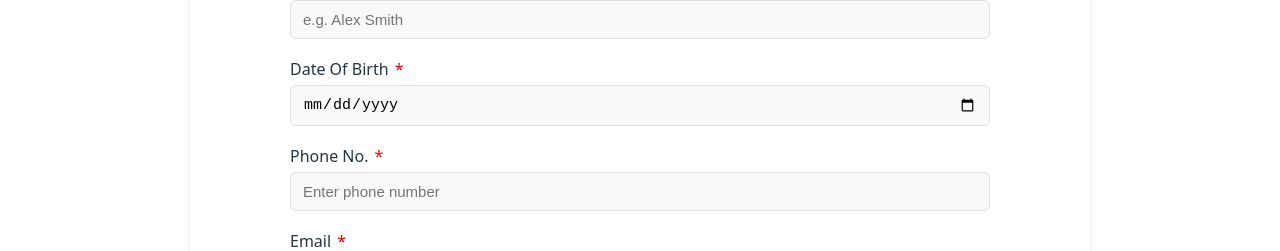
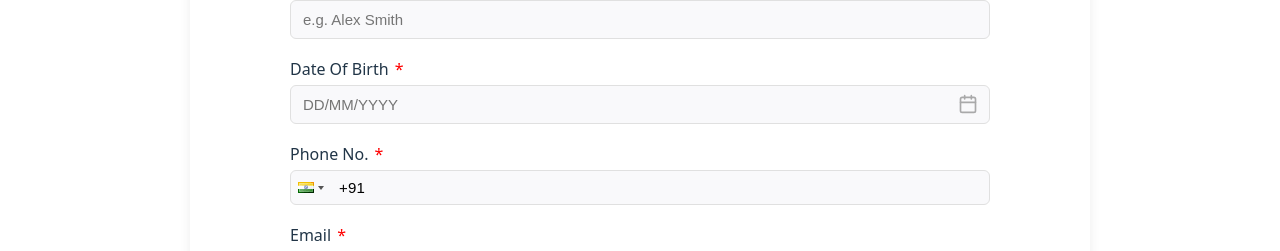
Before and after one commit to workiy-git/workiy-academy-ui, a React (Vite) app: page /internship in a window 1280 px wide. Shown: the part 521-772 px from the top of the page. Built offline with nearby package versions, Linux system fonts and the light colour scheme.

Commit message:
Changes - icons and functionalities
FIelds with appropriate fns- say calendar icon update and phone number fields updated.

```diff
--- a/package.json
+++ b/package.json
@@ -14,9 +14,11 @@
     "@emotion/styled": "^11.14.1",
     "@mui/icons-material": "^7.3.1",
     "@mui/material": "^7.3.1",
-  "react": "^18.3.0",
-  "react-dom": "^18.3.0",
+    "flatpickr": "^4.6.13",
+    "react": "^18.3.0",
+    "react-dom": "^18.3.0",
     "react-material-ui-carousel": "^3.4.2",
+    "react-phone-input-2": "^2.15.1",
     "react-router-dom": "^7.7.1"
   },
   "devDependencies": {
--- a/src/pages/Internship.jsx
+++ b/src/pages/Internship.jsx
@@ -1,10 +1,28 @@
-import React, { useState } from "react";
+import React, { useState, useRef, useEffect } from "react";
+import "react-phone-input-2/lib/style.css";
+import PhoneInput from "react-phone-input-2";
+import flatpickr from "flatpickr";
+import "flatpickr/dist/flatpickr.min.css";
 
-const fieldWidth = "100%"; // Make fields take full width of the inner container
-const innerContainerWidth = 700; // Set your desired field/question width
+const fieldWidth = "100%";
+const innerContainerWidth = 700;
 
 const Internship = () => {
   const [selectedSkill, setSelectedSkill] = useState(null);
+  const [phone, setPhone] = useState("");
+  const [dob, setDob] = useState("");
+  const dobInputRef = useRef(null);
+
+  useEffect(() => {
+    if (dobInputRef.current) {
+      flatpickr(dobInputRef.current, {
+        dateFormat: "d/m/Y",
+        maxDate: "today",
+        allowInput: true,
+        onChange: (selectedDates, dateStr) => setDob(dateStr),
+      });
+    }
+  }, []);
 
   return (
     <div style={{ maxWidth: 900, margin: "40px auto", background: "#fff", borderRadius: 12, boxShadow: "0 2px 12px rgba(0,0,0,0.07)", overflow: "hidden" }}>
@@ -29,11 +47,80 @@ const Internship = () => {
             </label>
             <label style={labelStyle}>
               <span>Date Of Birth <span style={asteriskStyle}>*</span></span>
-              <input type="date" style={inputStyle} required />
+              <div
+                style={{
+                  position: "relative",
+                  width: fieldWidth,
+                  cursor: "pointer",
+                  marginTop: 4,
+                }}
+                onClick={() => dobInputRef.current && dobInputRef.current._flatpickr.open()}
+              >
+                <input
+                  ref={dobInputRef}
+                  type="text"
+                  value={dob}
+                  placeholder="DD/MM/YYYY"
+                  style={{
+                    ...inputStyle,
+                    cursor: "pointer",
+                    marginTop: 0,
+                    background: "#f9f9fb",
+                  }}
+                  readOnly
+                  required
+                  onFocus={e => e.target.blur()}
+                />
+                <span
+                  style={{
+                    position: "absolute",
+                    right: 12,
+                    top: "50%",
+                    transform: "translateY(-50%)",
+                    pointerEvents: "none",
+                    opacity: 0.7,
+                    display: "flex",
+                    alignItems: "center"
+                  }}
+                >
+                  <svg width="20" height="20" fill="none" stroke="#888" strokeWidth="2" strokeLinecap="round" strokeLinejoin="round" viewBox="0 0 24 24">
+                    <rect x="3" y="4" width="18" height="18" rx="2" />
+                    <path d="M16 2v4M8 2v4M3 10h18" />
+                  </svg>
+                </span>
+              </div>
             </label>
             <label style={labelStyle}>
               <span>Phone No. <span style={asteriskStyle}>*</span></span>
-              <input type="tel" placeholder="Enter phone number" style={inputStyle} required />
+              <PhoneInput
+                country={'in'}
+                value={phone}
+                onChange={setPhone}
+                inputStyle={{
+                  ...inputStyle,
+                  paddingLeft: 48,
+                  width: "100%",
+                  marginTop: 0
+                }}
+                buttonStyle={{
+                  border: "none",
+                  background: "transparent"
+                }}
+                inputProps={{
+                  name: 'phone',
+                  required: true,
+                  autoFocus: false
+                }}
+                containerStyle={{
+                  width: "100%",
+                  marginTop: 4
+                }}
+                onlyCountries={['in', 'us', 'gb', 'ae', 'au', 'ca', 'sg']}
+                enableSearch
+                disableCountryCode={false}
+                disableDropdown={false}
+                countryCodeEditable={false}
+              />
             </label>
             <label style={labelStyle}>
               <span>Email <span style={asteriskStyle}>*</span></span>
@@ -56,19 +143,22 @@ const Internship = () => {
                     appearance: "none",
                     WebkitAppearance: "none",
                     MozAppearance: "none",
-                    paddingRight: 36 // space for the custom arrow
+                    paddingRight: 36
                   }}
                   required
+                  defaultValue=""
                 >
+                  <option value="" disabled>
+                    Select
+                  </option>
                   {getYearOptions().map(year => (
                     <option key={year} value={year}>{year}</option>
                   ))}
                 </select>
-                {/* Custom dropdown arrow, moved slightly to the left */}
                 <span
                   style={{
                     position: "absolute",
-                    right: 18, // move arrow slightly to the left
+                    right: 18,
                     top: "50%",
                     transform: "translateY(-50%)",
                     pointerEvents: "none",
@@ -139,16 +229,15 @@ const Internship = () => {
                   style={{
                     ...inputStyle,
                     paddingRight: 36,
-                    background: "#f9f9fb", // match other fields
-                    border: "1px solid #e0e0e0", // match other fields
-                    borderRadius: 6, // match other fields
+                    background: "#f9f9fb",
+                    border: "1px solid #e0e0e0",
+                    borderRadius: 6,
                     cursor: "pointer",
                     color: "#333"
                   }}
                   accept=".pdf,.doc,.docx"
                   required
                 />
-                {/* Attachment SVG icon */}
                 <span
                   style={{
                     position: "absolute",
@@ -247,7 +336,7 @@ const labelStyle = {
   flexDirection: "column",
   alignItems: "flex-start",
   fontWeight: 500,
-  width: fieldWidth
+  width: "100%"
 };
 
 const asteriskStyle = {
```
Also changed, not shown: 1 other file (tests, documents, lock files or other folders).
